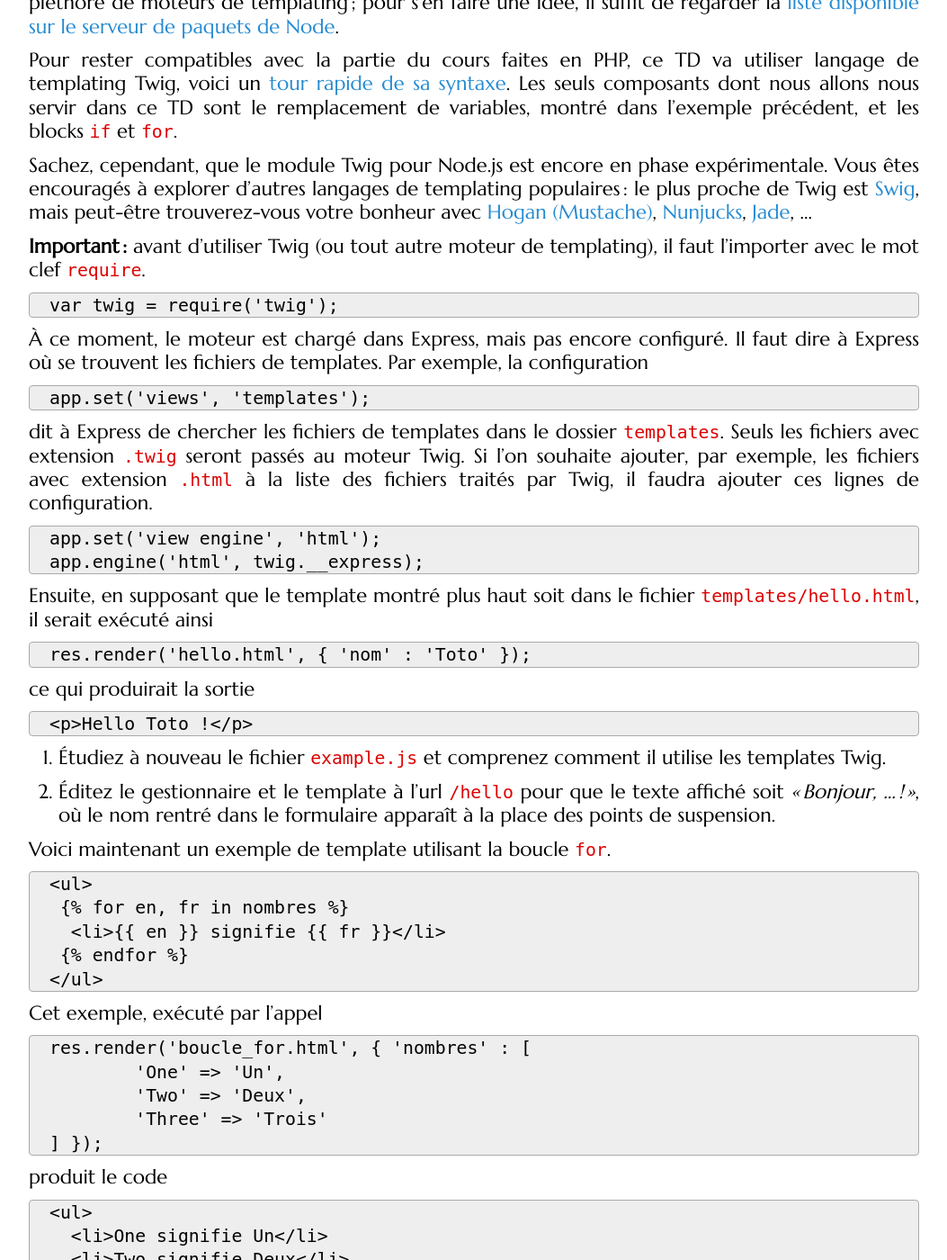
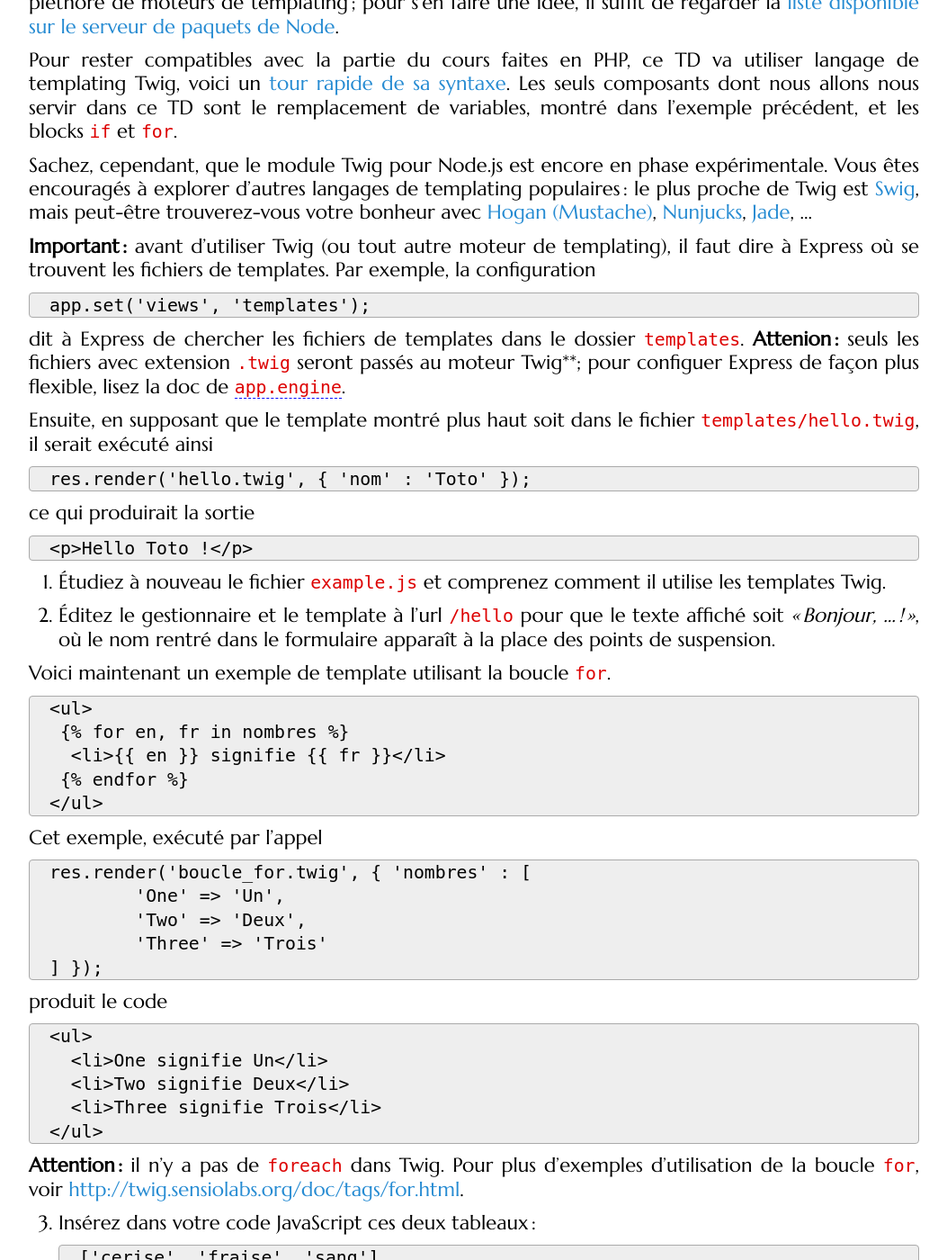
Before and after one commit to defeo/aws, a Jekyll site: the page built from _tutorials/templates-etat-node.md, in a window 1280 px wide and 1400 px high, scrolled down 2721 px. Shown: the whole window at 90% size, without its empty margins (113-1166 px from the left). Built offline with Jekyll 4.4.1, drawn with Linux system fonts in a browser that asks for light colours; some web fonts are replaced.

Commit message:
Simplified tutorial on templates

```diff
--- a/_tutorials/templates-etat-node.md
+++ b/_tutorials/templates-etat-node.md
@@ -143,14 +143,7 @@ trouverez-vous votre bonheur avec
 [Jade](https://github.com/visionmedia/jade), ...
 
 **Important :** avant d'utiliser Twig (ou tout autre moteur de
-templating), il faut l'importer avec le mot clef `require`.
-
-~~~
-var twig = require('twig');
-~~~
-
-À ce moment, le moteur est chargé dans Express, mais pas encore
-configuré. Il faut dire à Express où se trouvent les fichiers de
+templating), il faut dire à Express où se trouvent les fichiers de
 templates. Par exemple, la configuration
 
 ~~~
@@ -158,21 +151,16 @@ app.set('views', 'templates');
 ~~~
 
 dit à Express de chercher les fichiers de templates dans le dossier
-`templates`. Seuls les fichiers avec extension `.twig` seront passés
-au moteur Twig. Si l'on souhaite ajouter, par exemple, les fichiers
-avec extension `.html` à la liste des fichiers traités par Twig, il
-faudra ajouter ces lignes de configuration.
+`templates`. **Attenion :** seuls les fichiers avec extension `.twig`
+seront passés au moteur Twig**; pour configuer Express de façon plus
+flexible, lisez la doc de
+[`app.engine`](http://expressjs.com/en/4x/api.html#app.engine).
+
+Ensuite, en supposant que le template montré plus haut soit dans le
+fichier `templates/hello.twig`, il serait exécuté ainsi
 
 ~~~
-app.set('view engine', 'html');
-app.engine('html', twig.__express);
-~~~
-
-Ensuite, en supposant que le template montré plus haut soit dans le
-fichier `templates/hello.html`, il serait exécuté ainsi
-
-~~~
-res.render('hello.html', { 'nom' : 'Toto' });
+res.render('hello.twig', { 'nom' : 'Toto' });
 ~~~
 
 ce qui produirait la sortie
@@ -201,7 +189,7 @@ Voici maintenant un exemple de template utilisant la boucle `for`.
 Cet exemple, exécuté par l'appel
 
 ~~~
-res.render('boucle_for.html', { 'nombres' : [
+res.render('boucle_for.twig', { 'nombres' : [
 	'One' => 'Un',
 	'Two' => 'Deux',
 	'Three' => 'Trois'
```
Also changed, not shown: _tutorials/templates-etat-silex.md (+3 -3 lines).
